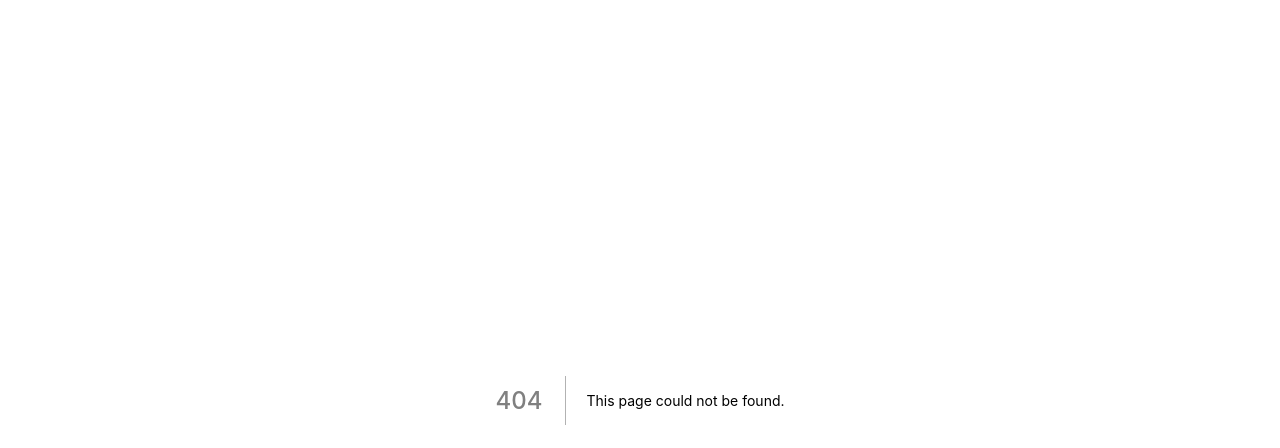
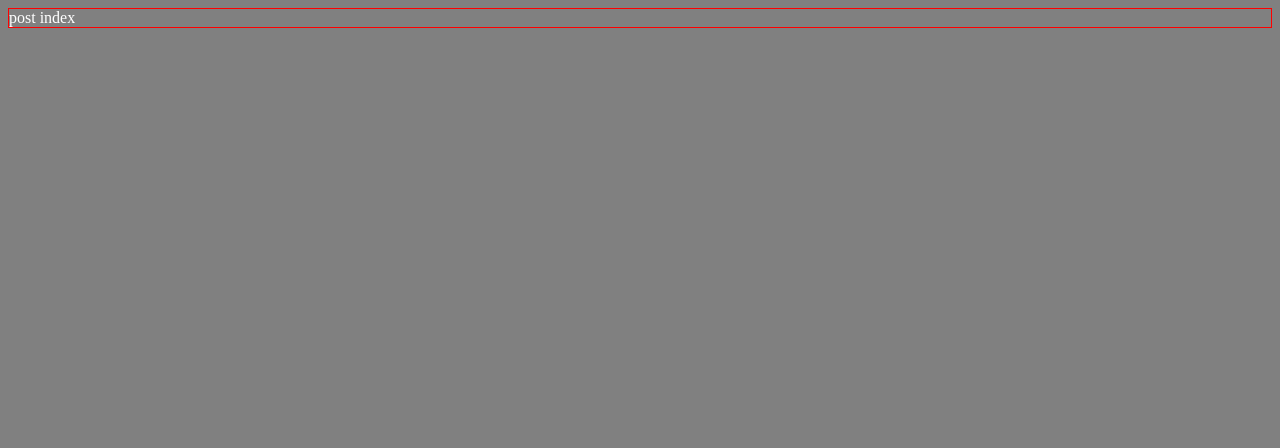
Before and after one commit to wojiaofengzhongzhuifeng/next-test-1, a Next.js app: page /posts in a window 1280 px wide. Before the commit this address had no page. Shown: the top 448 px of the page. Built offline with nearby package versions, Linux system fonts and the light colour scheme.

Commit message:
html + css

```diff
--- a/package.json
+++ b/package.json
@@ -20,6 +20,7 @@
   "devDependencies": {
     "@types/node": "^14.0.11",
     "@types/react-dom": "^16.9.8",
+    "@types/styled-components": "^5.1.0",
     "file-loader": "^6.0.0",
     "typescript": "^3.9.5"
   }
--- /dev/null
+++ b/pages/posts/index.tsx
@@ -0,0 +1,17 @@
+import React from 'react';
+import {NextPage} from "next";
+import styled from 'styled-components'
+
+const GreyDiv = styled.div`
+  background: grey;
+  color: white;
+  border: 1px solid red;
+`
+
+const Index:NextPage = () => {
+  return (
+      <GreyDiv>post index</GreyDiv>
+  )
+}
+
+export default Index
--- a/styles/app.css
+++ b/styles/app.css
@@ -1,3 +1,3 @@
-h1{
-  color: grey;
+body{
+  background: grey;
 }
```
